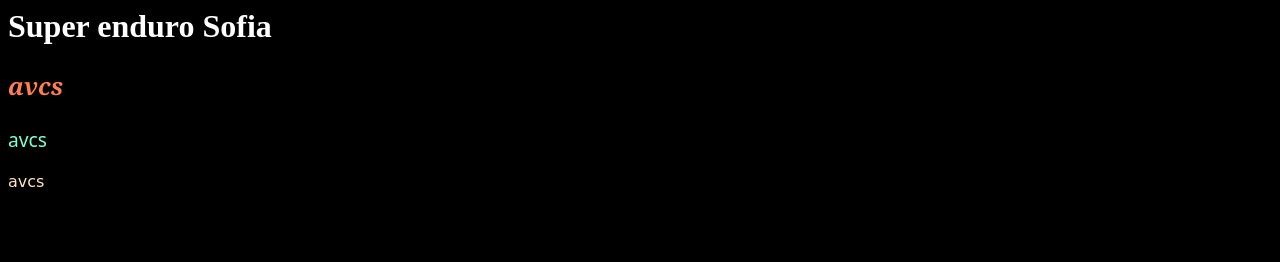
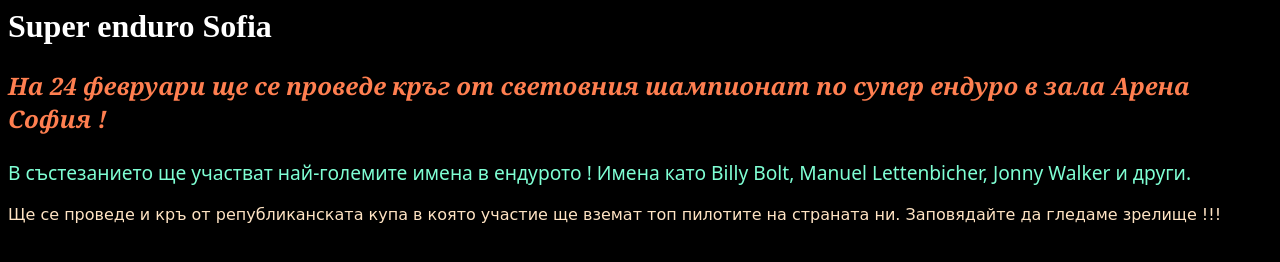
Before and after one commit to stanimikov/super-enduro, a plain HTML site: page index.html in a window 1280 px wide. Drawn offline with Linux system fonts and the light colour scheme.

Commit message:
updated content

```diff
--- a/index.html
+++ b/index.html
@@ -6,15 +6,15 @@
 <body>
     <h1>Super enduro Sofia</h1>
     <p class="p1">
-        avcs
+        На 24 февруари ще се проведе кръг от световния шампионат по супер ендуро в зала Арена София !
 
     </p>
     <p class="p2">
-        avcs
+        В състезанието ще участват най-големите имена в ендурото ! Имена като Billy Bolt, Manuel Lettenbicher, Jonny Walker и други.
 
     </p>
     <p class="p3">
-        avcs
+        Ще се проведе и кръ от републиканската купа в която участие ще вземат топ пилотите на страната ни. Заповядайте да гледаме зрелище !!!
 
     </p>
 
```
